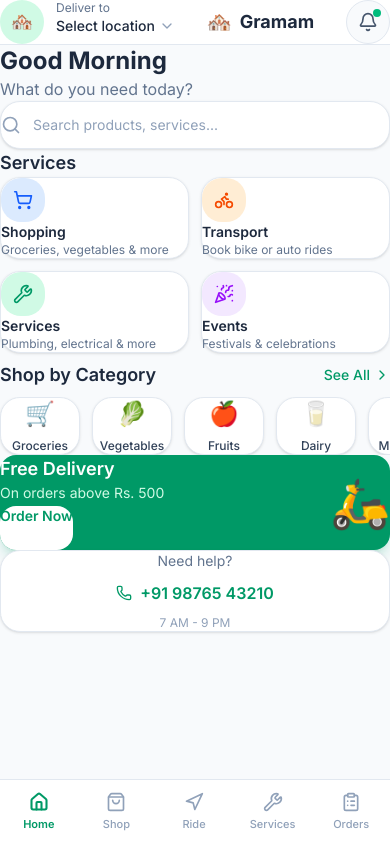
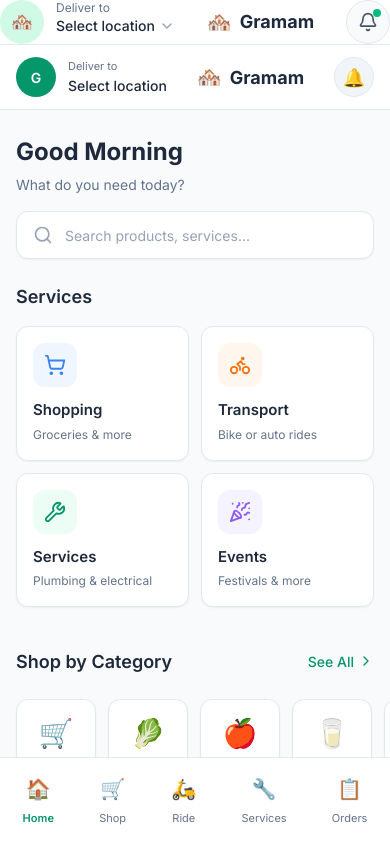
Before and after one commit to gramamservices-santhosh/gramam-app, a Next.js app: page /home in a window 390 px wide. Shown: the top 842 px of the page. Built offline with nearby package versions, Linux system fonts and the light colour scheme.

Commit message:
Fix home page: Use inline styles for proper responsive layout

```diff
--- a/app/(customer)/home/page.tsx
+++ b/app/(customer)/home/page.tsx
@@ -2,16 +2,19 @@
 
 import { useState } from 'react';
 import Link from 'next/link';
-import { Search, ChevronRight, Phone } from 'lucide-react';
-import ServiceGrid from '@/components/home/ServiceGrid';
-import ActiveOrders from '@/components/home/ActiveOrders';
+import { Search, ChevronRight, Phone, ShoppingCart, Bike, Wrench, PartyPopper } from 'lucide-react';
 import { CATEGORIES } from '@/constants/categories';
 import { useAuthStore } from '@/store/authStore';
-import { Order } from '@/types';
+
+const services = [
+  { id: 'shopping', name: 'Shopping', description: 'Groceries & more', href: '/shop', icon: ShoppingCart, color: '#3b82f6', bg: '#eff6ff' },
+  { id: 'transport', name: 'Transport', description: 'Bike or auto rides', href: '/ride', icon: Bike, color: '#f97316', bg: '#fff7ed' },
+  { id: 'services', name: 'Services', description: 'Plumbing & electrical', href: '/services', icon: Wrench, color: '#059669', bg: '#ecfdf5' },
+  { id: 'events', name: 'Events', description: 'Festivals & more', href: '/services?type=events', icon: PartyPopper, color: '#8b5cf6', bg: '#f5f3ff' },
+];
 
 export default function HomePage() {
   const { user } = useAuthStore();
-  const [activeOrders] = useState<Order[]>([]);
 
   const getGreeting = () => {
     const hour = new Date().getHours();
@@ -23,106 +26,202 @@
   const firstName = user?.name?.split(' ')[0] || '';
 
   return (
-    <div className="pb-24 bg-slate-50 min-h-screen">
-      {/* Hero Section */}
-      <div className="px-4 pt-6 pb-8">
-        <h1 className="text-2xl font-bold text-slate-800">
+    <div style={{ backgroundColor: '#f8fafc', minHeight: '100vh', paddingBottom: '100px' }}>
+
+      {/* Header */}
+      <div style={{ backgroundColor: '#ffffff', borderBottom: '1px solid #e2e8f0', padding: '12px 16px', position: 'sticky', top: 0, zIndex: 40 }}>
+        <div style={{ display: 'flex', alignItems: 'center', justifyContent: 'space-between' }}>
+          <div style={{ display: 'flex', alignItems: 'center', gap: '12px' }}>
+            <div style={{ width: '40px', height: '40px', backgroundColor: '#059669', borderRadius: '50%', display: 'flex', alignItems: 'center', justifyContent: 'center' }}>
+              <span style={{ color: '#ffffff', fontWeight: '600', fontSize: '14px' }}>{firstName.charAt(0) || 'G'}</span>
+            </div>
+            <div>
+              <p style={{ fontSize: '11px', color: '#64748b', margin: 0 }}>Deliver to</p>
+              <p style={{ fontSize: '14px', fontWeight: '500', color: '#1e293b', margin: 0 }}>{user?.village || 'Select location'}</p>
+            </div>
+          </div>
+          <div style={{ display: 'flex', alignItems: 'center', gap: '8px' }}>
+            <span style={{ fontSize: '20px' }}>🏘️</span>
+            <span style={{ fontSize: '18px', fontWeight: '700', color: '#1e293b' }}>Gramam</span>
+          </div>
+          <div style={{ width: '40px', height: '40px', backgroundColor: '#f1f5f9', borderRadius: '50%', display: 'flex', alignItems: 'center', justifyContent: 'center', border: '1px solid #e2e8f0' }}>
+            <span style={{ fontSize: '18px' }}>🔔</span>
+          </div>
+        </div>
+      </div>
+
+      {/* Greeting */}
+      <div style={{ padding: '24px 16px 16px' }}>
+        <h1 style={{ fontSize: '24px', fontWeight: '700', color: '#1e293b', margin: 0 }}>
           {getGreeting()}{firstName && `, ${firstName}`}
         </h1>
-        <p className="text-slate-500 mt-1">What do you need today?</p>
+        <p style={{ fontSize: '14px', color: '#64748b', marginTop: '4px' }}>What do you need today?</p>
       </div>
 
       {/* Search Bar */}
-      <div className="px-4 mb-8">
-        <Link href="/shop" className="block">
-          <div className="flex items-center gap-3 h-12 px-4 bg-white border border-slate-200 rounded-xl hover:border-emerald-500/50 transition-colors shadow-sm">
-            <Search className="w-5 h-5 text-slate-400" />
-            <span className="text-slate-400 text-sm">Search products, services...</span>
+      <div style={{ padding: '0 16px', marginBottom: '24px' }}>
+        <Link href="/shop" style={{ textDecoration: 'none' }}>
+          <div style={{
+            display: 'flex',
+            alignItems: 'center',
+            gap: '12px',
+            height: '48px',
+            padding: '0 16px',
+            backgroundColor: '#ffffff',
+            border: '1px solid #e2e8f0',
+            borderRadius: '12px',
+            boxShadow: '0 1px 2px rgba(0,0,0,0.05)'
+          }}>
+            <Search style={{ width: '20px', height: '20px', color: '#94a3b8' }} />
+            <span style={{ fontSize: '14px', color: '#94a3b8' }}>Search products, services...</span>
           </div>
         </Link>
       </div>
 
-      {/* Services Section */}
-      <section className="px-4 mb-10">
-        <div className="flex items-center justify-between mb-4">
-          <h2 className="text-lg font-semibold text-slate-800">Services</h2>
+      {/* Services */}
+      <div style={{ padding: '0 16px', marginBottom: '32px' }}>
+        <h2 style={{ fontSize: '18px', fontWeight: '600', color: '#1e293b', marginBottom: '16px' }}>Services</h2>
+        <div style={{ display: 'grid', gridTemplateColumns: 'repeat(2, 1fr)', gap: '12px' }}>
+          {services.map((service) => {
+            const Icon = service.icon;
+            return (
+              <Link key={service.id} href={service.href} style={{ textDecoration: 'none' }}>
+                <div style={{
+                  backgroundColor: '#ffffff',
+                  border: '1px solid #e2e8f0',
+                  borderRadius: '12px',
+                  padding: '16px',
+                  boxShadow: '0 1px 2px rgba(0,0,0,0.05)'
+                }}>
+                  <div style={{
+                    width: '44px',
+                    height: '44px',
+                    backgroundColor: service.bg,
+                    borderRadius: '12px',
+                    display: 'flex',
+                    alignItems: 'center',
+                    justifyContent: 'center',
+                    marginBottom: '12px'
+                  }}>
+                    <Icon style={{ width: '22px', height: '22px', color: service.color }} />
+                  </div>
+                  <h3 style={{ fontSize: '15px', fontWeight: '600', color: '#1e293b', margin: 0 }}>{service.name}</h3>
+                  <p style={{ fontSize: '12px', color: '#64748b', marginTop: '4px' }}>{service.description}</p>
+                </div>
+              </Link>
+            );
+          })}
         </div>
-        <ServiceGrid />
-      </section>
-
-      {/* Active Orders */}
-      {activeOrders.length > 0 && (
-        <section className="px-4 mb-10">
-          <ActiveOrders orders={activeOrders} />
-        </section>
-      )}
+      </div>
 
       {/* Categories */}
-      <section className="mb-10">
-        <div className="flex items-center justify-between px-4 mb-4">
-          <h2 className="text-lg font-semibold text-slate-800">Shop by Category</h2>
-          <Link
-            href="/shop"
-            className="flex items-center gap-1 text-sm text-emerald-600 font-medium"
-          >
+      <div style={{ marginBottom: '32px' }}>
+        <div style={{ display: 'flex', alignItems: 'center', justifyContent: 'space-between', padding: '0 16px', marginBottom: '16px' }}>
+          <h2 style={{ fontSize: '18px', fontWeight: '600', color: '#1e293b', margin: 0 }}>Shop by Category</h2>
+          <Link href="/shop" style={{ display: 'flex', alignItems: 'center', gap: '4px', fontSize: '14px', color: '#059669', fontWeight: '500', textDecoration: 'none' }}>
             See All
-            <ChevronRight className="w-4 h-4" />
+            <ChevronRight style={{ width: '16px', height: '16px' }} />
           </Link>
         </div>
-
-        <div className="flex gap-3 overflow-x-auto px-4 pb-2 scrollbar-hide">
+        <div style={{ display: 'flex', gap: '12px', overflowX: 'auto', padding: '0 16px', paddingBottom: '8px' }}>
           {CATEGORIES.slice(0, 6).map((category) => (
-            <Link
-              key={category.id}
-              href={`/shop/${category.id}`}
-              className="flex-shrink-0"
-            >
-              <div className="w-20 flex flex-col items-center gap-2 p-3 bg-white border border-slate-200 rounded-xl hover:border-emerald-500/50 transition-colors shadow-sm">
-                <span className="text-2xl">{category.icon}</span>
-                <span className="text-xs text-center text-slate-700 font-medium line-clamp-1">
-                  {category.name}
-                </span>
+            <Link key={category.id} href={`/shop/${category.id}`} style={{ textDecoration: 'none', flexShrink: 0 }}>
+              <div style={{
+                width: '80px',
+                display: 'flex',
+                flexDirection: 'column',
+                alignItems: 'center',
+                gap: '8px',
+                padding: '12px',
+                backgroundColor: '#ffffff',
+                border: '1px solid #e2e8f0',
+                borderRadius: '12px',
+                boxShadow: '0 1px 2px rgba(0,0,0,0.05)'
+              }}>
+                <span style={{ fontSize: '28px' }}>{category.icon}</span>
+                <span style={{ fontSize: '11px', color: '#374151', fontWeight: '500', textAlign: 'center' }}>{category.name}</span>
               </div>
             </Link>
           ))}
         </div>
-      </section>
+      </div>
 
       {/* Promo Card */}
-      <section className="px-4 mb-10">
-        <div className="bg-emerald-600 rounded-2xl p-5 shadow-lg shadow-emerald-600/20">
-          <div className="flex items-center justify-between">
-            <div>
-              <h3 className="text-white font-semibold text-lg">Free Delivery</h3>
-              <p className="text-emerald-100 text-sm mt-1">
-                On orders above Rs. 500
-              </p>
-              <Link
-                href="/shop"
-                className="inline-block mt-4 px-4 py-2 bg-white text-emerald-600 rounded-lg text-sm font-semibold hover:bg-emerald-50 transition-colors"
-              >
-                Order Now
-              </Link>
-            </div>
-            <span className="text-5xl">🛵</span>
+      <div style={{ padding: '0 16px', marginBottom: '32px' }}>
+        <div style={{
+          backgroundColor: '#059669',
+          borderRadius: '16px',
+          padding: '20px',
+          display: 'flex',
+          alignItems: 'center',
+          justifyContent: 'space-between'
+        }}>
+          <div>
+            <h3 style={{ fontSize: '18px', fontWeight: '600', color: '#ffffff', margin: 0 }}>Free Delivery</h3>
+            <p style={{ fontSize: '14px', color: '#a7f3d0', marginTop: '4px' }}>On orders above Rs. 500</p>
+            <Link href="/shop" style={{
+              display: 'inline-block',
+              marginTop: '16px',
+              padding: '10px 20px',
+              backgroundColor: '#ffffff',
+              color: '#059669',
+              borderRadius: '8px',
+              fontSize: '14px',
+              fontWeight: '600',
+              textDecoration: 'none'
+            }}>
+              Order Now
+            </Link>
           </div>
+          <span style={{ fontSize: '48px' }}>🛵</span>
         </div>
-      </section>
+      </div>
 
       {/* Contact */}
-      <section className="px-4">
-        <div className="bg-white border border-slate-200 rounded-xl p-5 text-center shadow-sm">
-          <p className="text-sm text-slate-500 mb-2">Need help?</p>
-          <a
-            href="tel:+919876543210"
-            className="inline-flex items-center gap-2 text-emerald-600 font-semibold"
-          >
-            <Phone className="w-4 h-4" />
+      <div style={{ padding: '0 16px', marginBottom: '24px' }}>
+        <div style={{
+          backgroundColor: '#ffffff',
+          border: '1px solid #e2e8f0',
+          borderRadius: '12px',
+          padding: '20px',
+          textAlign: 'center',
+          boxShadow: '0 1px 2px rgba(0,0,0,0.05)'
+        }}>
+          <p style={{ fontSize: '14px', color: '#64748b', margin: 0, marginBottom: '8px' }}>Need help?</p>
+          <a href="tel:+919876543210" style={{ display: 'inline-flex', alignItems: 'center', gap: '8px', color: '#059669', fontWeight: '600', fontSize: '16px', textDecoration: 'none' }}>
+            <Phone style={{ width: '18px', height: '18px' }} />
             +91 98765 43210
           </a>
-          <p className="text-xs text-slate-400 mt-2">7 AM - 9 PM</p>
+          <p style={{ fontSize: '12px', color: '#94a3b8', marginTop: '8px' }}>7 AM - 9 PM</p>
         </div>
-      </section>
+      </div>
+
+      {/* Bottom Navigation */}
+      <div style={{
+        position: 'fixed',
+        bottom: 0,
+        left: 0,
+        right: 0,
+        backgroundColor: '#ffffff',
+        borderTop: '1px solid #e2e8f0',
+        padding: '8px 0',
+        zIndex: 50
+      }}>
+        <div style={{ display: 'flex', justifyContent: 'space-around', alignItems: 'center' }}>
+          {[
+            { href: '/home', label: 'Home', icon: '🏠', active: true },
+            { href: '/shop', label: 'Shop', icon: '🛒', active: false },
+            { href: '/ride', label: 'Ride', icon: '🛵', active: false },
+            { href: '/services', label: 'Services', icon: '🔧', active: false },
+            { href: '/orders', label: 'Orders', icon: '📋', active: false },
+          ].map((item) => (
+            <Link key={item.href} href={item.href} style={{ textDecoration: 'none', textAlign: 'center', padding: '8px 12px' }}>
+              <span style={{ fontSize: '20px', display: 'block' }}>{item.icon}</span>
+              <span style={{ fontSize: '11px', color: item.active ? '#059669' : '#64748b', fontWeight: item.active ? '600' : '400' }}>{item.label}</span>
+            </Link>
+          ))}
+        </div>
+      </div>
     </div>
   );
 }
```
